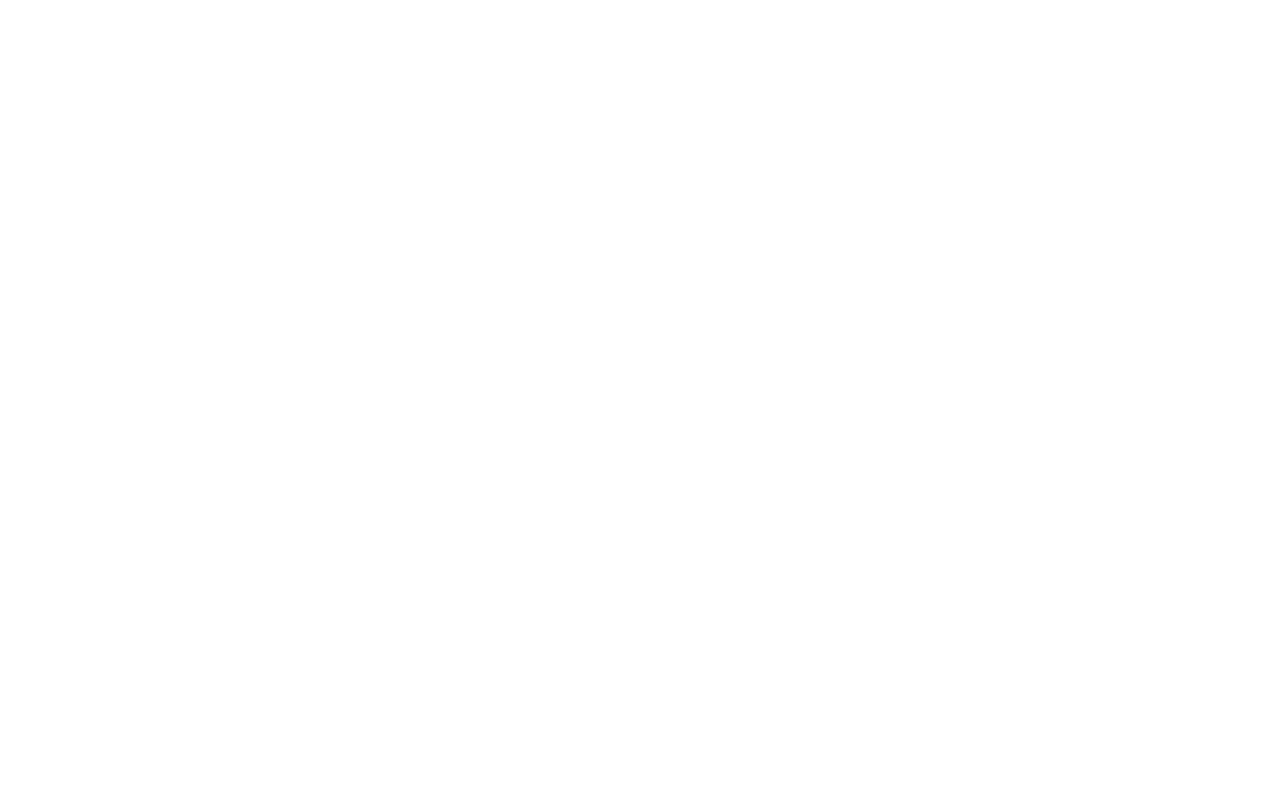
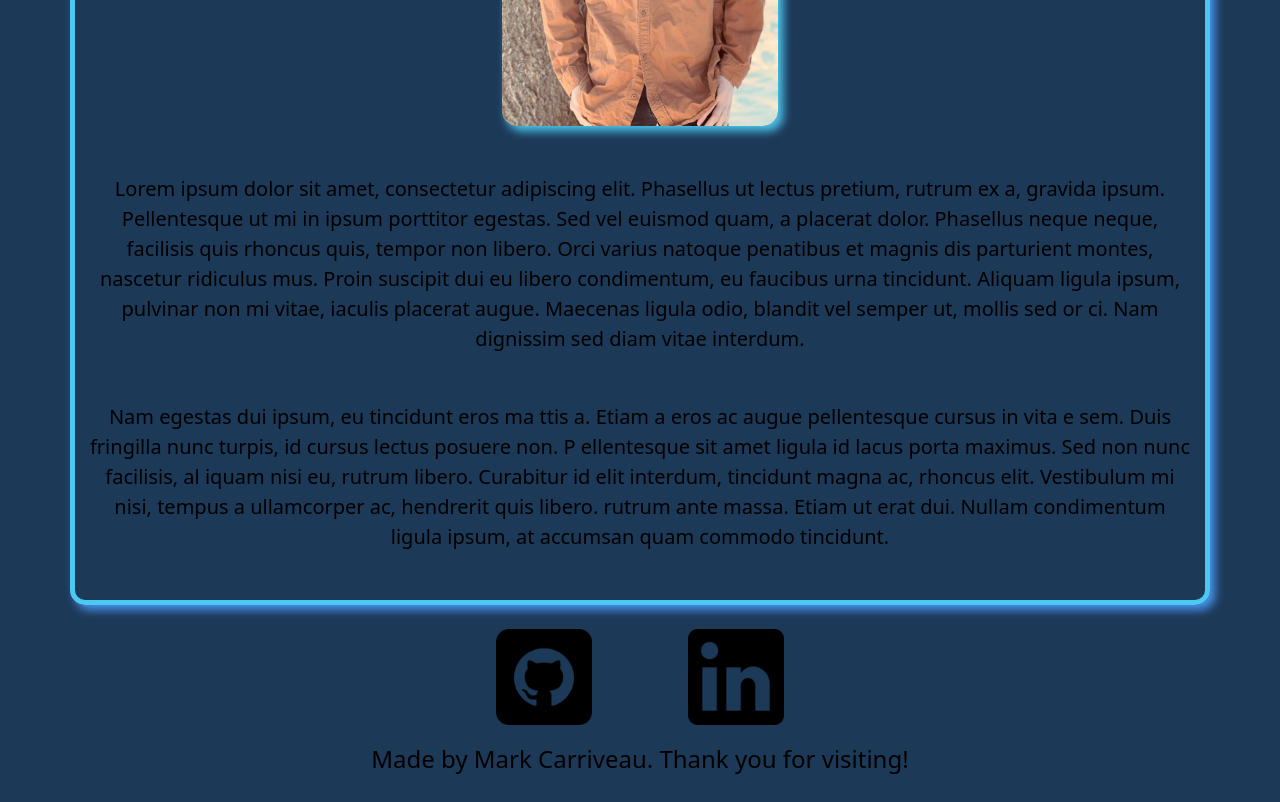
Before and after one commit to mjbc53/portfolio, a React (Create React App) app: page / in a window 1280 px wide. Shown: the part 740-1542 px from the top of the page. Before the commit the page ends 800 px from the top, so only its background shows below. Built offline with nearby package versions, Linux system fonts and the light colour scheme.

Commit message:
added html I built for about and contact page

```diff
--- a/src/App.js
+++ b/src/App.js
@@ -1,6 +1,8 @@
 import React from "react";
 import Nav from "./components/Nav";
 import Footer from "./components/Footer";
+import ContactPage from "./components/Contact";
+import About from "./components/About";
 
 
 function App() {
@@ -8,7 +10,8 @@
     <div className="App">
       <Nav></Nav>
       <main>
-
+        {/* <ContactPage></ContactPage> */}
+        <About></About>
       </main>
       <Footer></Footer>
     </div>
--- /dev/null
+++ b/src/components/About/index.js
@@ -0,0 +1,47 @@
+import React from 'react'
+import personalPhoto from '../../assets/images/about-me-image.jpg'
+
+function About(){
+  return(
+    <section id="about" class="container pt-4">
+    <div class="row">
+      <h3 class="pink-text text-center large-text col-12">About me</h3>
+
+      <div class="about-me-text text-center">
+        <img src={personalPhoto}  class="img-style mt-2"/>
+
+        <p class="m-0 py-5 black-text fs-5">
+          Lorem ipsum dolor sit amet, consectetur adipiscing elit. Phasellus ut
+          lectus pretium, rutrum ex a, gravida ipsum. Pellentesque ut mi in ipsum
+          porttitor egestas. Sed vel euismod quam, a placerat dolor. Phasellus
+          neque neque,
+          facilisis quis rhoncus quis, tempor non libero. Orci varius natoque
+          penatibus et
+          magnis dis parturient montes, nascetur ridiculus mus. Proin suscipit dui
+          eu libero
+          condimentum, eu faucibus urna tincidunt. Aliquam ligula ipsum, pulvinar
+          non mi vitae,
+          iaculis placerat augue. Maecenas ligula odio, blandit vel semper ut,
+          mollis sed or
+            ci. Nam dignissim sed diam vitae interdum.
+        </p>
+        <p class="m-0 pb-5 black-text fs-5">
+          Nam egestas dui ipsum, eu tincidunt eros ma
+          ttis a. Etiam a eros ac augue pellentesque cursus in vita
+          e sem. Duis fringilla nunc turpis, id cursus lectus posuere non. P
+          ellentesque sit amet ligula id lacus porta maximus. Sed non nunc
+          facilisis, al
+          iquam nisi eu, rutrum libero. Curabitur id elit interdum, tincidunt
+          magna ac,
+          rhoncus elit. Vestibulum mi nisi, tempus a ullamcorper ac, hendrerit quis libero.
+          rutrum ante massa. Etiam ut erat dui. Nullam condimentum ligula ipsum,
+          at accumsan
+          quam commodo tincidunt.
+        </p>
+      </div>
+      </div>
+  </section>
+  )
+}
+
+export default About
--- /dev/null
+++ b/src/components/Contact/index.js
@@ -0,0 +1,26 @@
+import React from 'react'
+
+function ContactPage(){
+  return (
+    <section id="contact-me" className="container pt-4">
+    <div className="row justify-content-center">
+
+      <form className="d-flex black-text flex-column w-50">
+        <div className="d-flex flex-column">
+          <label htmlFor="name" className="ct-label">Name:</label>
+          <input type="text" name='name'/>
+
+          <label htmlFor="email" className="ct-label">Email address:</label>
+          <input type="email" name='email' />
+
+          <label htmlFor="message" className="ct-label">Message:</label>
+          <textarea name='message' rows='5'></textarea>
+        </div>
+        <button type='submit' className="ct-submit-btn">Submit</button>
+      </form>
+    </div>
+  </section>
+  )
+}
+
+export default ContactPage
```
